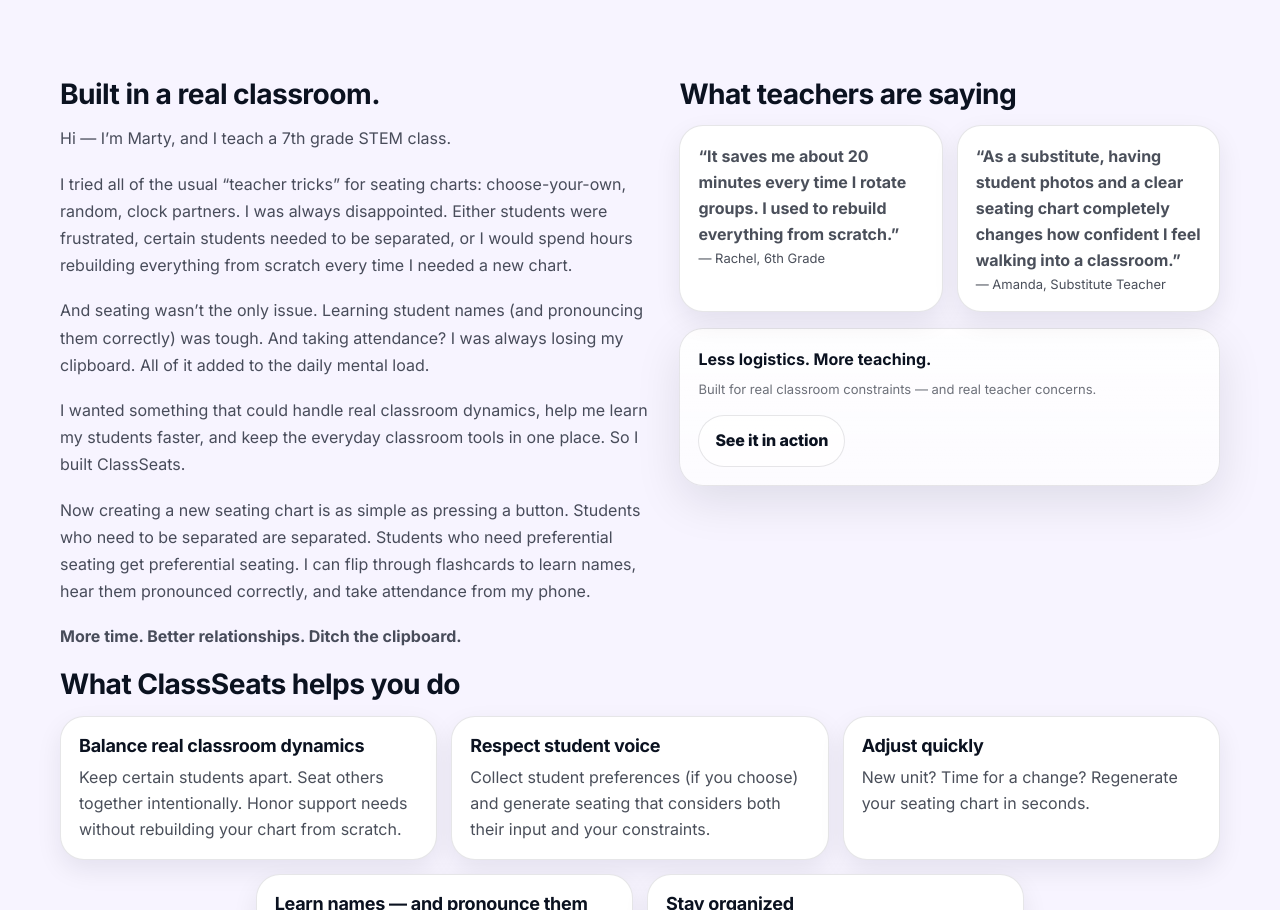
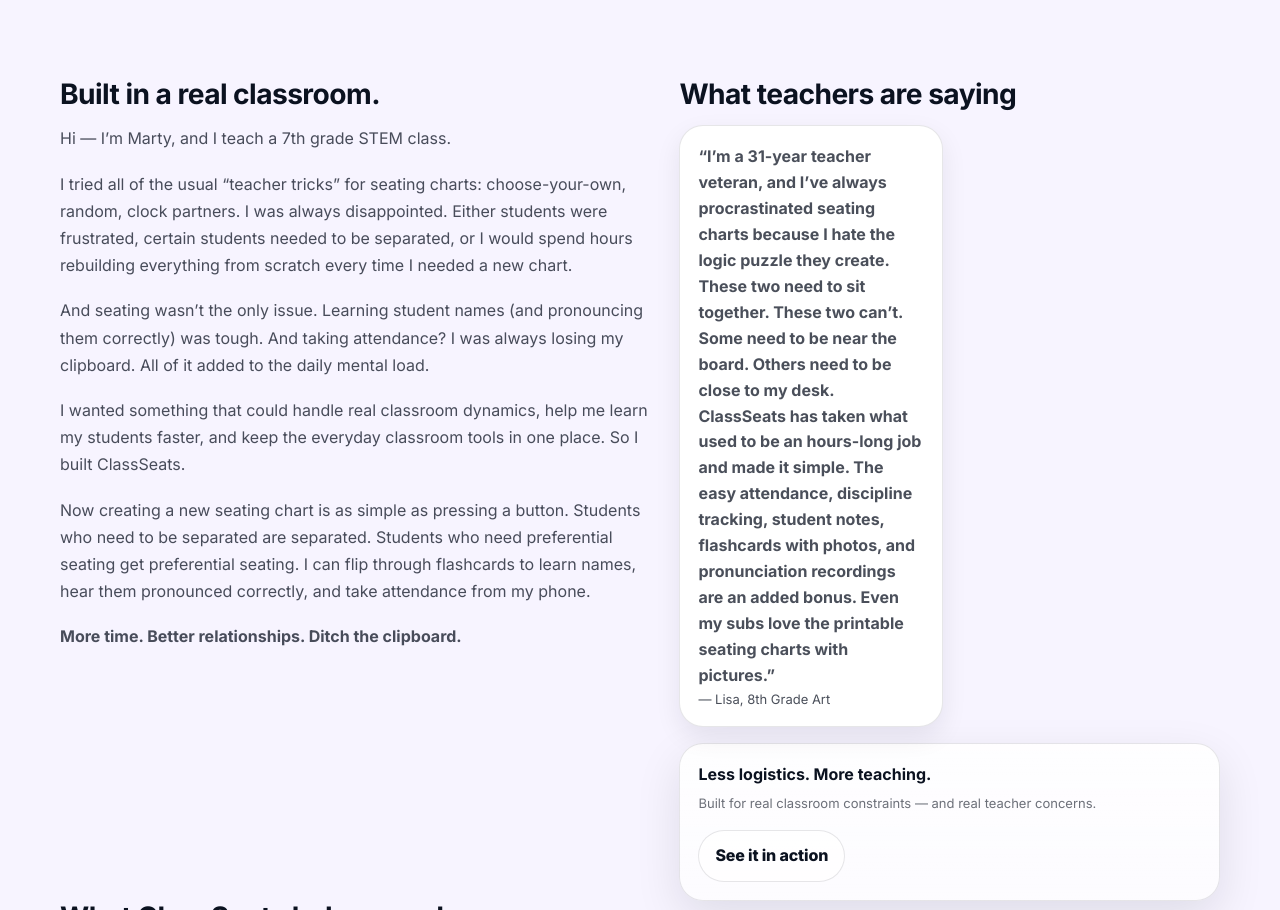
Before and after one commit to mifish3474/classseats-site, a website: page index.html in a window 1280 px wide. Shown: the part 740-1650 px from the top of the page. Drawn offline with Linux system fonts and the light colour scheme.

Commit message:
added Lisa Testimonial

```diff
--- a/index.html
+++ b/index.html
@@ -122,13 +122,9 @@
 
               <div class="grid grid--2" style="margin-top: 14px">
                 <div class="card">
-                  <p style="margin-top: 0"><strong>“It saves me about 20 minutes every time I rotate groups. I used to rebuild everything from scratch.”</strong></p>
-                  <p class="muted small" style="margin-bottom: 0">— Rachel, 6th Grade</p>
-                </div>
-
-                <div class="card">
-                  <p style="margin-top: 0"><strong>“As a substitute, having student photos and a clear seating chart completely changes how confident I feel walking into a classroom.”</strong></p>
-                  <p class="muted small" style="margin-bottom: 0">— Amanda, Substitute Teacher</p>
+                  <p style="margin-top: 0"><strong>“I’m a 31-year teacher veteran, and I’ve always procrastinated seating charts because I hate the logic puzzle they create. These two need to sit together. These two can’t. Some need to be near the board. Others need to be close to my desk.</strong></p>
+                  <p><strong>ClassSeats has taken what used to be an hours-long job and made it simple. The easy attendance, discipline tracking, student notes, flashcards with photos, and pronunciation recordings are an added bonus. Even my subs love the printable seating charts with pictures.”</strong></p>
+                  <p class="muted small" style="margin-bottom: 0">— Lisa, 8th Grade Art</p>
                 </div>
               </div>
 
```
